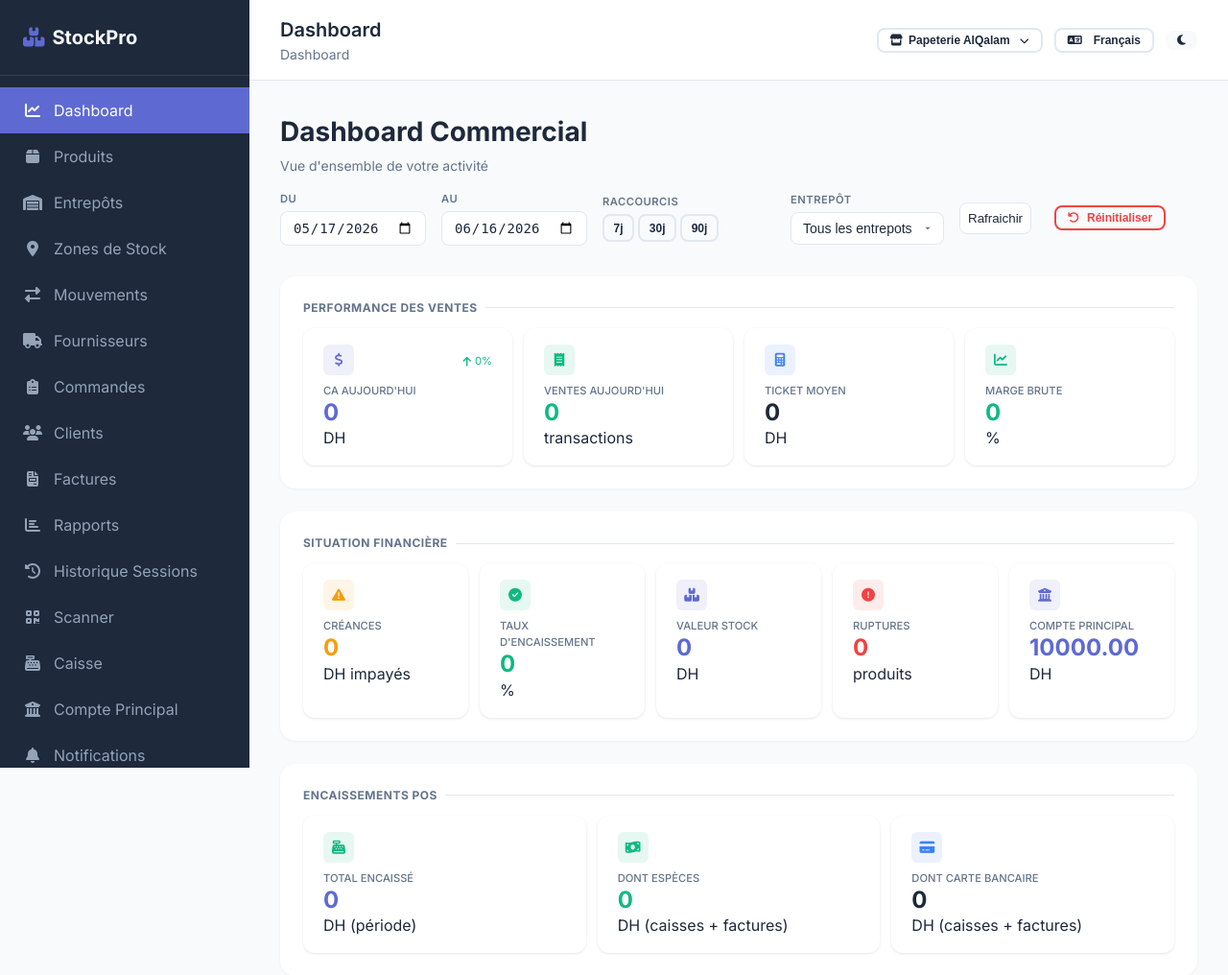
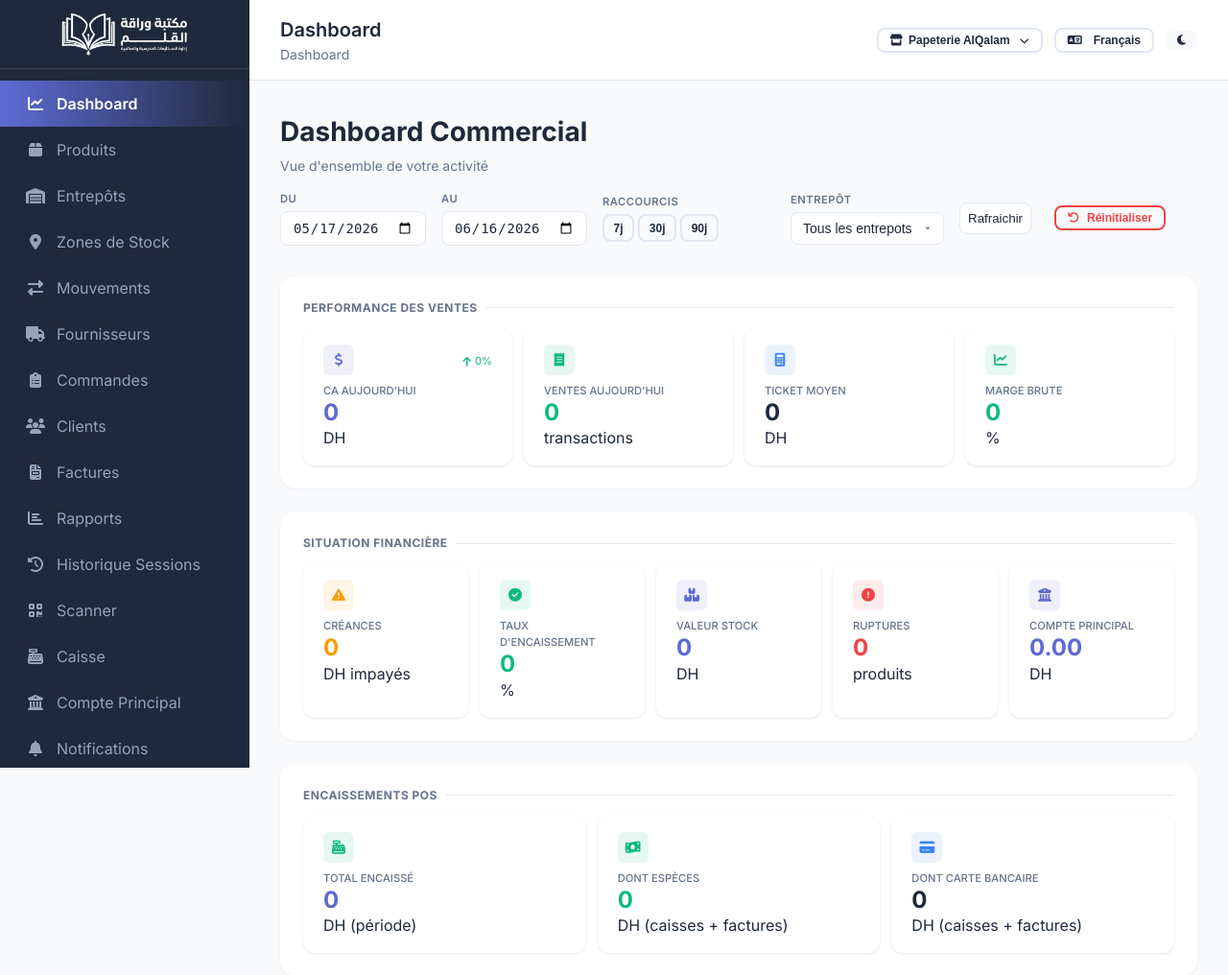
Before and after one commit to OFPRO/stock-app, a Flask app: page / in a window 1280 px wide. Shown: the top 1016 px of the page at 96% size. Run offline with Flask 3, Linux system fonts and the light colour scheme; data comes from the database, SQL or seed files in the repository; data that the repository does not hold is empty; some libraries are stand-ins or nearby versions.

Commit message:
fix: main_account à 0 pour nouveaux magasins + logo sidebar redimensionné

```diff
--- a/app.py
+++ b/app.py
@@ -614,8 +614,8 @@ def init_db():
         CREATE TABLE IF NOT EXISTS main_account (
             id INTEGER PRIMARY KEY CHECK (id = 1),
             name TEXT DEFAULT 'Compte Principal',
-            initial_balance REAL DEFAULT 10000.00,
-            current_balance REAL DEFAULT 10000.00,
+            initial_balance REAL DEFAULT 0,
+            current_balance REAL DEFAULT 0,
             created_at TIMESTAMP DEFAULT CURRENT_TIMESTAMP
         )
     ''')
@@ -649,11 +649,7 @@ def init_db():
     if not existing_account:
         c.execute('''
             INSERT INTO main_account (id, name, initial_balance, current_balance)
-            VALUES (1, 'Compte Principal', 10000.00, 10000.00)
-        ''')
-        c.execute('''
-            INSERT INTO main_account_transactions (type, amount, reason, note)
-            VALUES ('in', 10000.00, 'initial', 'Solde initial du compte')
+            VALUES (1, 'Compte Principal', 0, 0)
         ''')
 
     default_warehouse = c.execute('SELECT id FROM warehouses LIMIT 1').fetchone()
--- a/routes/db.py
+++ b/routes/db.py
@@ -407,8 +407,8 @@ def init_store_db(store_id, name):
         CREATE TABLE IF NOT EXISTS main_account (
             id INTEGER PRIMARY KEY CHECK (id = 1),
             name TEXT DEFAULT 'Compte Principal',
-            initial_balance REAL DEFAULT 10000.00,
-            current_balance REAL DEFAULT 10000.00,
+            initial_balance REAL DEFAULT 0,
+            current_balance REAL DEFAULT 0,
             created_at TIMESTAMP DEFAULT CURRENT_TIMESTAMP
         )
     ''')
@@ -475,7 +475,7 @@ def init_store_db(store_id, name):
     for ar, fr in categories_data:
         c.execute("INSERT OR IGNORE INTO categories (name_ar, name_fr) VALUES (?, ?)", (ar, fr))
 
-    c.execute("INSERT OR IGNORE INTO main_account (id, name) VALUES (1, 'Compte Principal')")
+    c.execute("INSERT OR IGNORE INTO main_account (id, name, initial_balance, current_balance) VALUES (1, 'Compte Principal', 0, 0)")
 
     existing = c.execute("SELECT id FROM warehouses WHERE is_default=1").fetchone()
     if not existing:
--- a/static/css/style.css
+++ b/static/css/style.css
@@ -187,15 +187,15 @@
         .app { display: flex; min-height: 100vh; }
 
         /* SIDEBAR */
-        .sidebar { width: var(--sidebar-width); background: var(--color-sidebar-bg); color: var(--color-sidebar-text); position: fixed; top: 0; left: 0; height: 100vh; overflow-y: auto; z-index: 100; transition: transform var(--transition); }
-        .sidebar-header { padding: var(--space-lg); border-bottom: 1px solid var(--color-sidebar-border); }
-        .sidebar-logo { font-size: var(--text-xl); font-weight: var(--font-weight-bold); display: flex; align-items: center; gap: var(--space-xs); }
-        .sidebar-logo i { color: var(--color-primary); }
-        .nav-menu { padding: var(--space-sm) 0; }
-        .nav-item { display: flex; align-items: center; gap: var(--space-sm); padding: var(--space-sm) var(--space-lg); color: var(--color-sidebar-text-muted); cursor: pointer; transition: all var(--transition); }
-        .nav-item:hover { background: var(--color-sidebar-hover); color: var(--color-sidebar-text); }
-        .nav-item.active { background: var(--color-sidebar-active); color: var(--color-text-on-primary); }
-        .nav-item i { width: 20px; text-align: center; }
+        .sidebar { width: var(--sidebar-width); background: var(--color-sidebar-bg); color: var(--color-sidebar-text); position: fixed; top: 0; left: 0; height: 100vh; overflow-y: auto; z-index: 100; transition: transform var(--transition); display: flex; flex-direction: column; }
+        .sidebar-header { border-bottom: 1px solid var(--color-sidebar-border); display: flex; align-items: center; justify-content: center; min-height: 72px; padding: var(--space-sm) var(--space-lg); }
+        .sidebar-logo { display: flex; align-items: center; justify-content: center; }
+        .sidebar-logo-img { height: 52px; width: auto; max-width: 100%; display: block; filter: brightness(0) invert(1); }
+        .nav-menu { padding: var(--space-sm) 0; flex: 1; }
+        .nav-item { display: flex; align-items: center; gap: var(--space-sm); padding: var(--space-sm) var(--space-lg); color: var(--color-sidebar-text-muted); cursor: pointer; transition: all 0.2s ease; border-left: 3px solid transparent; position: relative; }
+        .nav-item:hover { background: var(--color-sidebar-hover); color: var(--color-sidebar-text); border-left-color: rgba(255,255,255,0.2); }
+        .nav-item.active { background: linear-gradient(90deg, var(--color-sidebar-active) 0%, transparent 100%); color: var(--color-text-on-primary); border-left-color: var(--color-primary); font-weight: 600; }
+        .nav-item i { width: 20px; text-align: center; font-size: 1rem; }
 
         /* MAIN */
         .main { flex: 1; margin-left: var(--sidebar-width); transition: margin var(--transition); }
--- a/templates/index.html
+++ b/templates/index.html
@@ -4,7 +4,7 @@
     <meta charset="UTF-8">
     <meta name="viewport" content="width=device-width, initial-scale=1.0">
     <title>StockPro - Gestion de Stock</title>
-    <link rel="icon" href="data:,">
+    <link rel="icon" href="/static/favicon.ico">
     <link rel="preconnect" href="https://fonts.googleapis.com">
     <link rel="preconnect" href="https://fonts.gstatic.com" crossorigin>
     <link href="https://fonts.googleapis.com/css2?family=Inter:wght@400;500;600;700&display=swap" rel="stylesheet">
@@ -24,8 +24,7 @@
         <aside class="sidebar" id="sidebar">
             <div class="sidebar-header">
                 <div class="sidebar-logo">
-                    <i class="fas fa-boxes-stacked"></i>
-                    <span>StockPro</span>
+                    <img src="/static/img/logo.png" alt="StockPro" class="sidebar-logo-img">
                 </div>
             </div>
             <nav class="nav-menu">
```
Also changed, not shown: templates/layout.html (+10 -9 lines), static/favicon.ico (added), static/img/logo.png (added), 1 other file.
